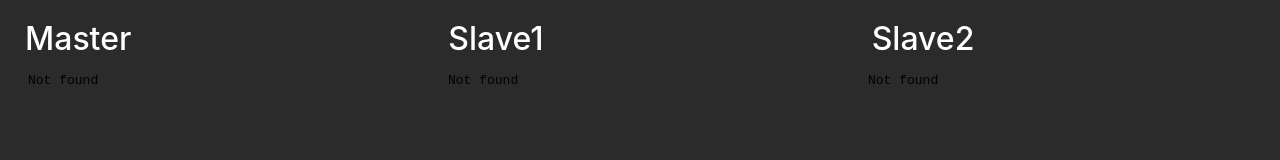
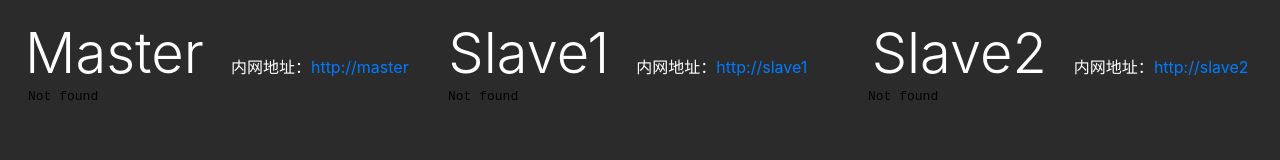
Before and after one commit to lixinyang123/HadoopPracticeEnv, a plain HTML site: page index.html in a window 1280 px wide. Drawn offline with nearby package versions, Linux system fonts and the light colour scheme.

Commit message:
完善界面

```diff
--- a/index.html
+++ b/index.html
@@ -14,18 +14,18 @@
             color: white;
         }
 
-        #title {
-            height: 5vh;
+        #titles {
+            height: 7vh;
             padding-top: 20px;
             padding-left: 10px;
         }
 
-        #title h2 {
+        .title {
             cursor: pointer;
         }
 
         #content {
-            height: 95vh;
+            height: 93vh;
             padding: 10px;
         }
 
@@ -44,18 +44,24 @@
 <body>
     <div class="container-fluid">
 
-        <div id="title" class="row">
+        <div id="titles" class="row">
 
             <div class="col">
-                <h2 onclick="reload('master')">Master</h2>
+                <span onclick="reload('master')" class="display-4 title">Master</span>
+                &nbsp;&nbsp;&nbsp;&nbsp;
+                <span>内网地址：<a href="javascript:void(0)">http://master</a></span>
             </div>
 
             <div class="col">
-                <h2 onclick="reload('slave1')">Slave1</h2>
+                <span onclick="reload('slave1')" class="display-4 title">Slave1</span>
+                &nbsp;&nbsp;&nbsp;&nbsp;
+                <span>内网地址：<a href="javascript:void(0)">http://slave1</a></span>
             </div>
 
             <div class="col">
-                <h2 onclick="reload('slave2')">Slave2</h2>
+                <span onclick="reload('slave2')" class="display-4 title">Slave2</span>
+                &nbsp;&nbsp;&nbsp;&nbsp;
+                <span>内网地址：<a href="javascript:void(0)">http://slave2</a></span>
             </div>
 
         </div>
```
